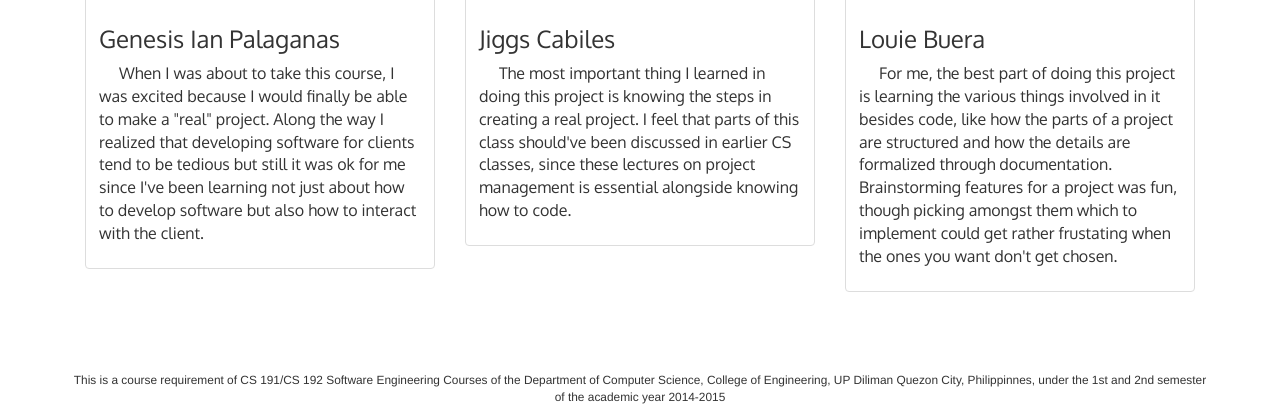
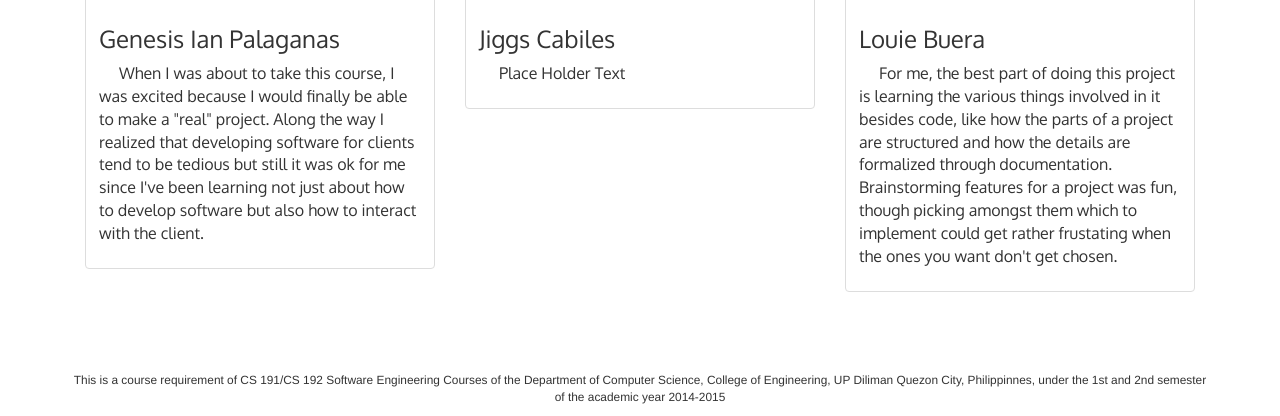
Before and after one commit to 080419android/080419android.github.io, a plain HTML site: page journal.html in a window 1280 px wide. Shown: the part 459-875 px from the top of the page. Drawn offline with Linux system fonts and the light colour scheme.

Commit message:
Revert "Updated journal"
This reverts commit 978c28fde1d572474c6e6fbbdd9bd5fed5552c4b.

```diff
--- a/journal.html
+++ b/journal.html
@@ -81,9 +81,7 @@
 					<div class="caption">
 						<h3>Jiggs Cabiles</h3>
 						<p>
-							The most important thing I learned in doing this project is knowing the steps in creating a real project.
-							I feel that parts of this class should've been discussed in earlier CS classes, since these lectures on project
-							management is essential alongside knowing how to code.
+							Place Holder Text
 						</p>
 					</div>
 				</div>
```
